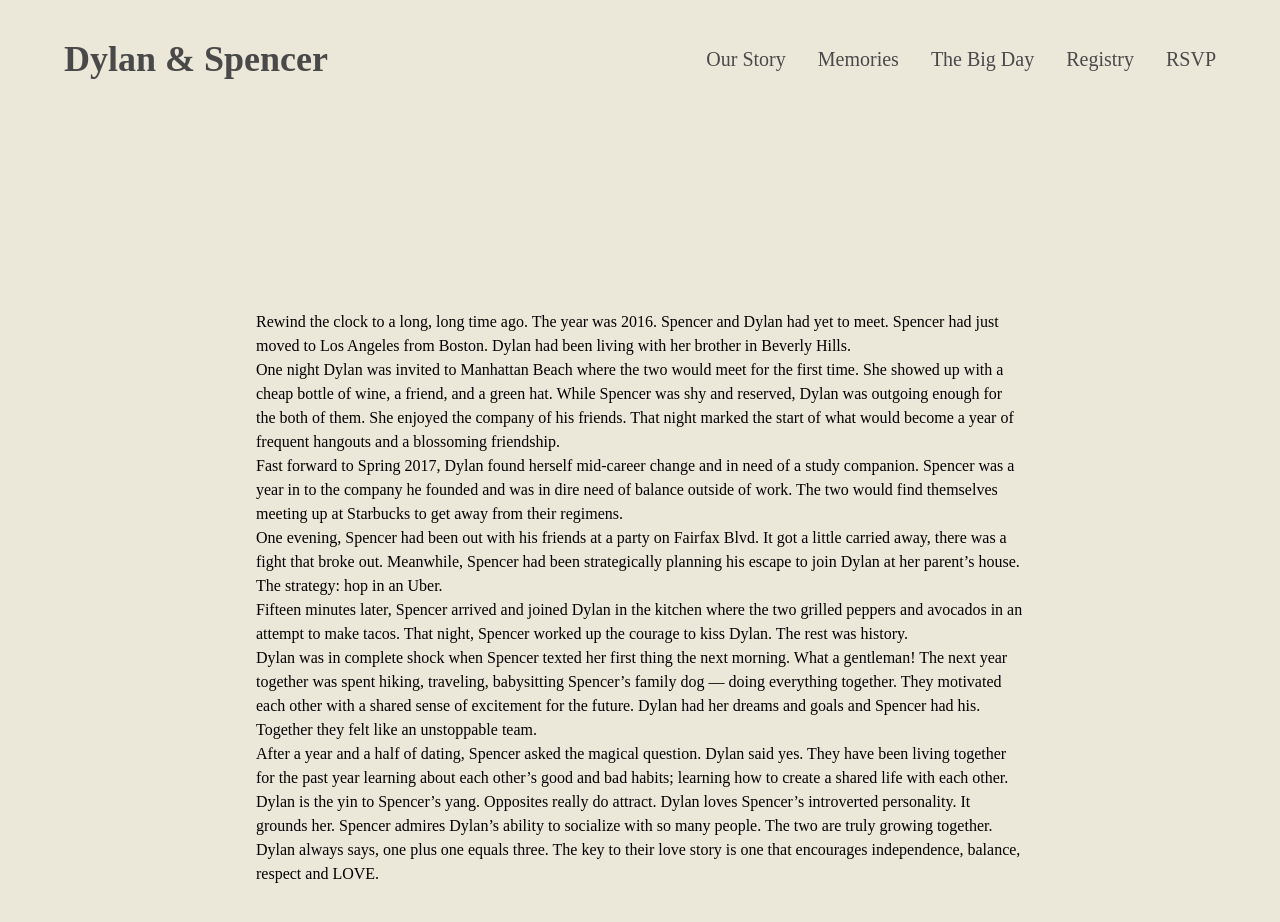
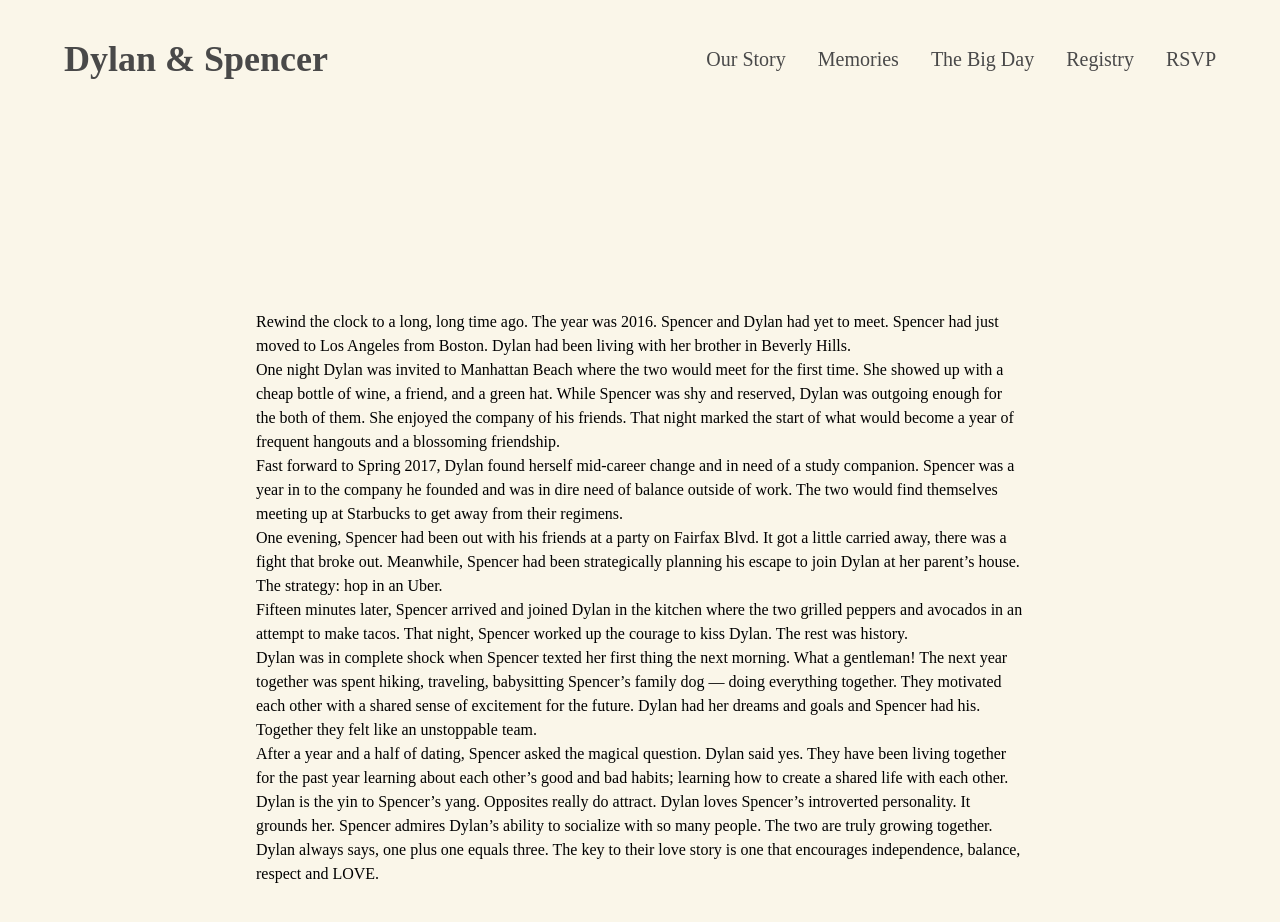
Before and after one commit to netspencer/dylanandspencer.wedding, a Next.js app: page /story in a window 1280 px wide. Shown: the top 922 px of the page. Built offline with nearby package versions, Linux system fonts and the light colour scheme.

Commit message:
Header now shows a bit thru

```diff
--- a/components/Header.tsx
+++ b/components/Header.tsx
@@ -127,8 +127,7 @@ const Header: FunctionComponent<{
     <>
       <header
         className={classNames(
-          'fixed',
-          { sticky: sticky },
+          { sticky: sticky, fixed: !sticky },
           'top-0',
           'w-full',
           'flex',
@@ -154,6 +153,11 @@ const Header: FunctionComponent<{
         }}
         hidden={!isNavVisible}
       />
+      <style jsx>{`
+        header {
+          background: #faf6e9ee;
+        }
+      `}</style>
     </>
   )
 }
--- a/styles/base.css
+++ b/styles/base.css
@@ -3,5 +3,5 @@
 html,
 body {
   scroll-behavior: smooth;
-  @apply bg-wedding-tan;
+  @apply bg-wedding-cream;
 }
```
